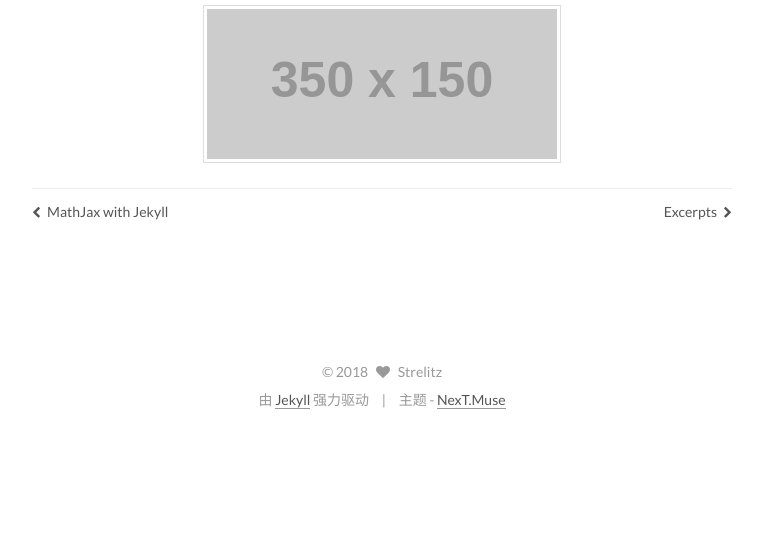
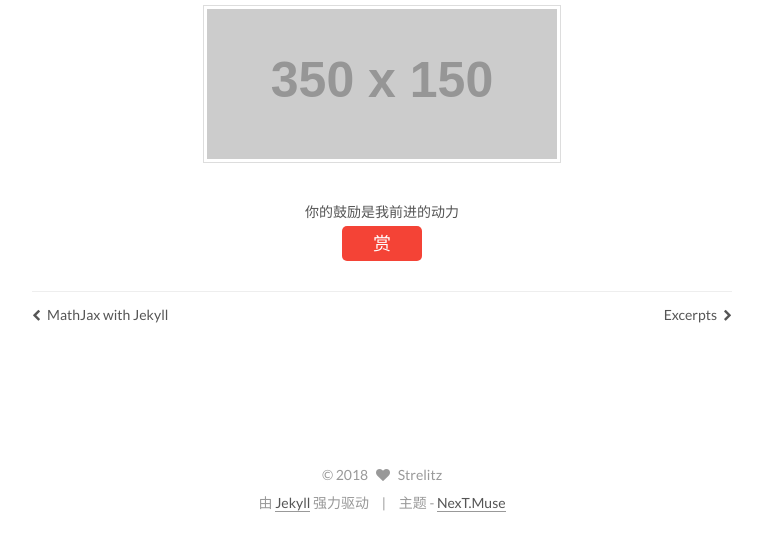
Before and after one commit to tangxuannnnn/strelitz.github.io, a Jekyll site: the page built from _posts/2013-12-26-images.md, in a window 1280 px wide. Shown: the part 1550-2087 px from the top of the page, without its empty margins (258-1021 px from the left). Built offline with Jekyll 4.4.1, drawn with Linux system fonts in a browser that asks for light colours; before the commit the page ends 1984 px from its top, so only the background shows below that.

Commit message:
Update _config.yml

```diff
--- a/_config.yml
+++ b/_config.yml
@@ -87,7 +87,7 @@ keywords: "Strelitz, Audio"
 rss:
 
 # Specify the date when the site was setup
-#since: 2015
+since: 2018
 
 # icon between year and author @Footer
 authoricon: heart
@@ -494,7 +494,10 @@ rating:
   id:     #<app_id>
   color:  fc6423
 
-
+#打赏功能
+reward_comment: 你的鼓励是我前进的动力
+wechatpay: https://ws1.sinaimg.cn/large/bc9cb96aly1fwqd9zogw0j20jd0jgq50.jpg
+alipay: https://ws1.sinaimg.cn/large/bc9cb96aly1fwqdbmyjb8j208v08tq3r.jpg
 # Show number of visitors to each article.
 # You can visit https://leancloud.cn get AppID and AppKey.
 leancloud_visitors:
```
